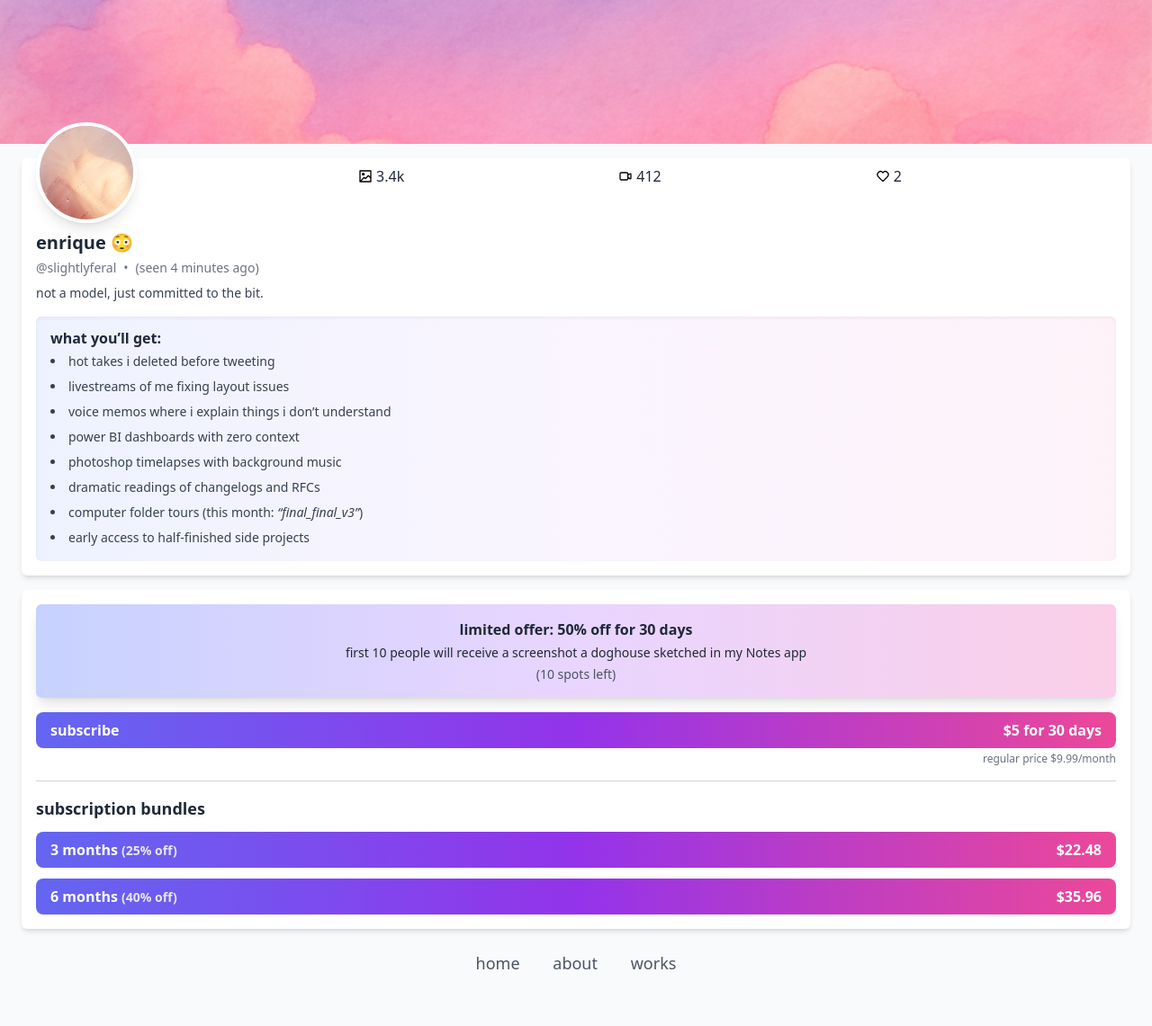
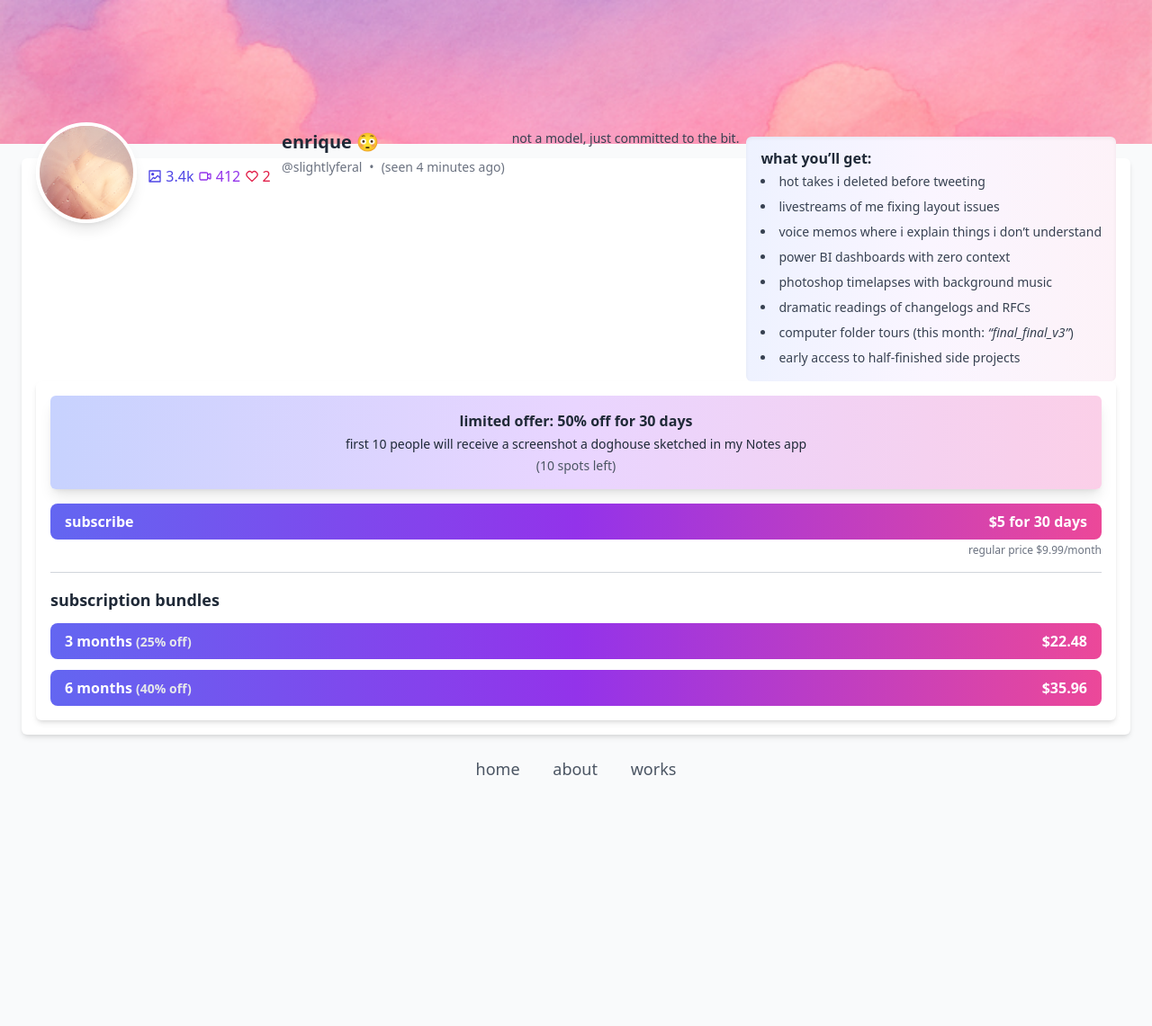
Before and after one commit to enriquebarragan/enriquebarragan.github.io, a Jekyll site: the page built from rips/not-onlyfans/index.md, in a window 1280 px wide. Shown: the whole page at 90% size. Built offline with Jekyll 4.4.1, drawn with Linux system fonts in a browser that asks for light colours; nearby versions of some CDN libraries; after the commit the page ends 925 px from its top, so only the background shows below that.

Commit message:
Update index.md

```diff
--- a/rips/not-onlyfans/index.md
+++ b/rips/not-onlyfans/index.md
@@ -21,20 +21,30 @@ permalink: /rips/not-onlyfans/
         </div>
         <!-- stats -->
         <div class="flex flex-1 justify-evenly items-end pt-12 text-base text-gray-800">
-          <div class="flex items-center space-x-1">
-            <img src="/assets/icons/picture.svg" alt="pictures icon" class="w-4 h-4">
-            <span>3.4k</span>
-          </div>
-          <div class="flex items-center space-x-1">
-            <img src="/assets/icons/video.svg" alt="videos icon" class="w-4 h-4">
-            <span>412</span>
-          </div>
-          <div class="flex items-center space-x-1">
-            <img src="/assets/icons/heart.svg" alt="likes icon" class="w-4 h-4">
-            <span>2</span>
-          </div>
-        </div>
-      </div>
+  <!-- Picture Icon -->
+  <div class="flex items-center space-x-1 text-indigo-600">
+    <svg class="w-4 h-4 fill-current" viewBox="0 0 24 24" xmlns="http://www.w3.org/2000/svg">
+      <path d="M3,22H21a1,1,0,0,0,1-1V3a1,1,0,0,0-1-1H3A1,1,0,0,0,2,3V21A1,1,0,0,0,3,22Zm2.414-2L10,15.414l1.293,1.293a1,1,0,0,0,1.414,0L17,12.414l3,3V20ZM20,4v8.586l-2.293-2.293a1,1,0,0,0-1.414,0L12,14.586l-1.293-1.293a1,1,0,0,0-1.414,0L4,18.586V4ZM6,8.5A2.5,2.5,0,1,1,8.5,11,2.5,2.5,0,0,1,6,8.5Z"/>
+    </svg>
+    <span>3.4k</span>
+  </div>
+
+  <!-- Video Icon -->
+  <div class="flex items-center space-x-1 text-purple-600">
+    <svg class="w-4 h-4 stroke-current" viewBox="0 0 24 24" fill="none" xmlns="http://www.w3.org/2000/svg">
+      <path d="M16 10L18.5768 8.45392C19.3699 7.97803 19.7665 7.74009 20.0928 7.77051C20.3773 7.79703 20.6369 7.944 20.806 8.17433C21 8.43848 21 8.90095 21 9.8259V14.1741C21 15.099 21 15.5615 20.806 15.8257C20.6369 16.056 20.3773 16.203 20.0928 16.2295C19.7665 16.2599 19.3699 16.022 18.5768 15.5461L16 14M6.2 18H12.8C13.9201 18 14.4802 18 14.908 17.782C15.2843 17.5903 15.5903 17.2843 15.782 16.908C16 16.4802 16 15.9201 16 14.8V9.2C16 8.0799 16 7.51984 15.782 7.09202C15.5903 6.71569 15.2843 6.40973 14.908 6.21799C14.4802 6 13.9201 6 12.8 6H6.2C5.0799 6 4.51984 6 4.09202 6.21799C3.71569 6.40973 3.40973 6.71569 3.21799 7.09202C3 7.51984 3 8.07989 3 9.2V14.8C3 15.9201 3 16.4802 3.21799 16.908C3.40973 17.2843 3.71569 17.5903 4.09202 17.782C4.51984 18 5.07989 18 6.2 18Z" stroke-width="2" stroke-linecap="round" stroke-linejoin="round"/>
+    </svg>
+    <span>412</span>
+  </div>
+
+  <!-- Heart Icon -->
+  <div class="flex items-center space-x-1 text-rose-600">
+    <svg class="w-4 h-4 stroke-current" viewBox="0 0 24 24" fill="none" xmlns="http://www.w3.org/2000/svg">
+      <path fill-rule="evenodd" clip-rule="evenodd" d="M12 6.00019C10.2006 3.90317 7.19377 3.2551 4.93923 5.17534C2.68468 7.09558 2.36727 10.3061 4.13778 12.5772C5.60984 14.4654 10.0648 18.4479 11.5249 19.7369C11.6882 19.8811 11.7699 19.9532 11.8652 19.9815C11.9483 20.0062 12.0393 20.0062 12.1225 19.9815C12.2178 19.9532 12.2994 19.8811 12.4628 19.7369C13.9229 18.4479 18.3778 14.4654 19.8499 12.5772C21.6204 10.3061 21.3417 7.07538 19.0484 5.17534C16.7551 3.2753 13.7994 3.90317 12 6.00019Z" stroke-width="2" stroke-linecap="round" stroke-linejoin="round"/>
+    </svg>
+    <span>2</span>
+  </div>
+</div>
 
       <div class="mt-2">
         <h1 class="text-xl font-semibold">enrique 😳</h1>
```
